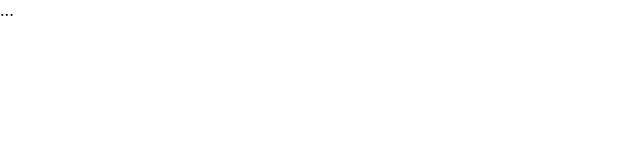
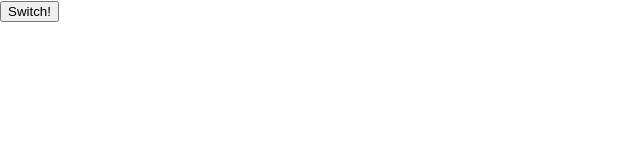
Before and after one commit to eduwebpl/react-typescript, a React (Create React App) app: page / in a window 1280 px wide. Shown: the top 160 px of the page, without its empty margins (0-640 px from the left). Built offline with nearby package versions, Linux system fonts and the light colour scheme.

Commit message:
19-finish

```diff
--- a/src/App.tsx
+++ b/src/App.tsx
@@ -1,7 +1,21 @@
-import React from 'react';
+import React, { useState } from 'react';
+
+const useToggle = (init: boolean) => {
+    const [value, setValue] = useState(init);
+    const toggleValue = () => setValue(!value);
+
+    return [value, toggleValue] as const;
+};
 
 function App() {
-    return <>...</>;
+    const [isActive, toggleActive] = useToggle(false);
+    return (
+        <div className="App">
+            {isActive && <>I&apos;m here!</>}
+            {isActive}
+            <button onClick={toggleActive}>Switch!</button>
+        </div>
+    );
 }
 
 export default App;
```
